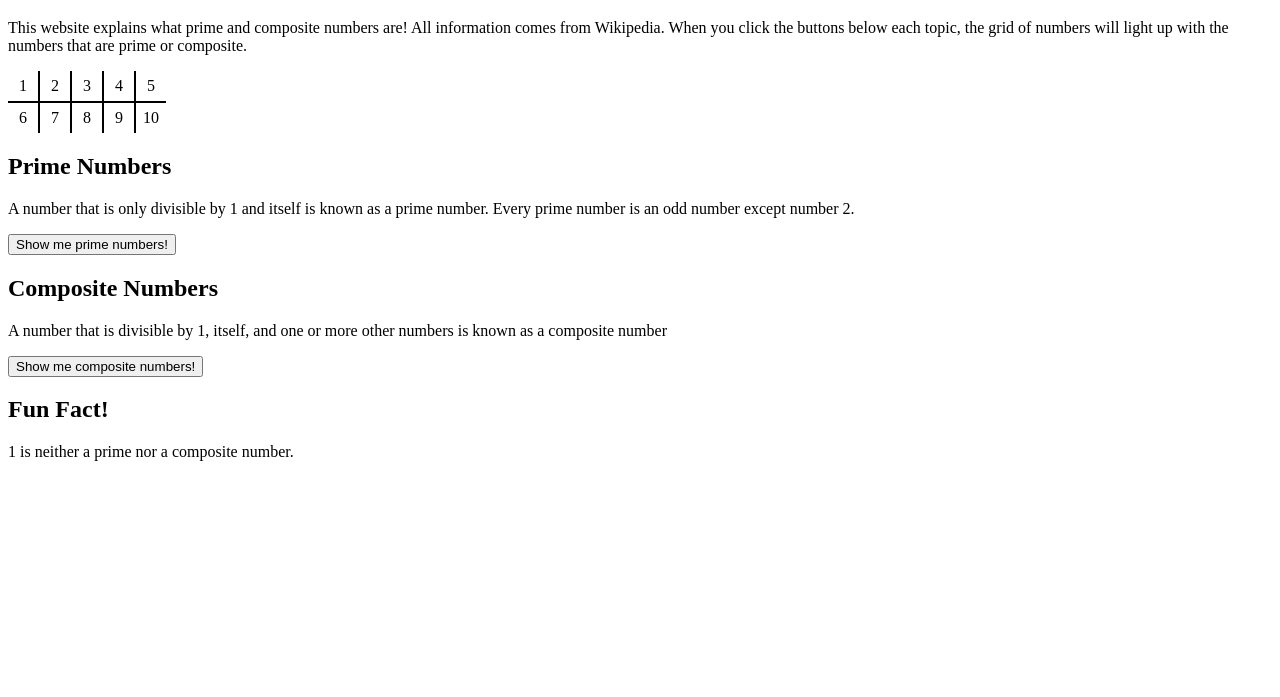
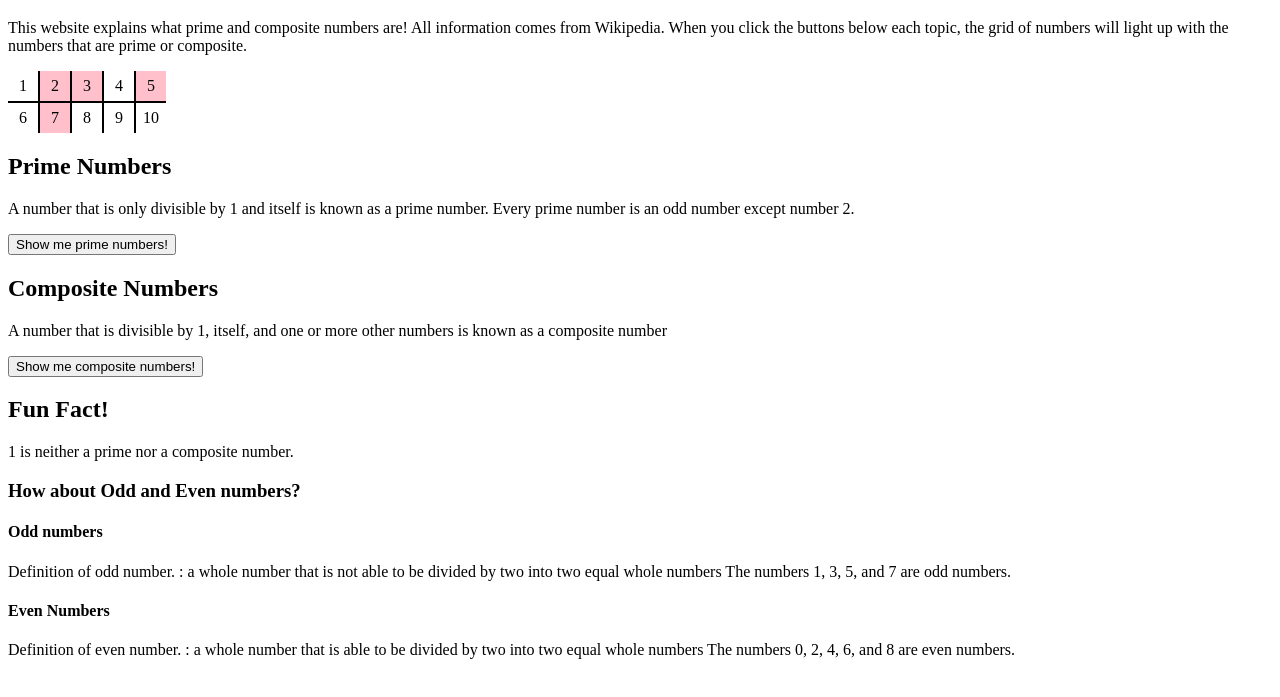
Before and after one commit to selinda-c/number-grid, a plain HTML site: page index.html in a window 1280 px wide. Both pictures are taken after a click on the button "Show me prime numbers!". Shown: the part 61-758 px from the top of the page. Drawn offline with Linux system fonts and the light colour scheme.

Commit message:
add definition odd/even nums

```diff
--- a/index.html
+++ b/index.html
@@ -2,6 +2,7 @@
 <html lang="en-US">
 <head>
   <link rel="stylesheet" href="css/styles.css" type="text/css">
+  <script src="script/script.js"></script>
   <title>A Number Exploration</title>
 </head>
 <body>
@@ -52,5 +53,11 @@
 
   <h2>Fun Fact!</h2>
   <p>1 is neither a prime nor a composite number.</p>
+
+  <h3>How about Odd and Even numbers?</h3>
+  <h4>Odd numbers</h4>
+  <p>Definition of odd number. : a whole number that is not able to be divided by two into two equal whole numbers The numbers 1, 3, 5, and 7 are odd numbers.</p>
+  <h4>Even Numbers</h4>
+  <p>Definition of even number. : a whole number that is able to be divided by two into two equal whole numbers The numbers 0, 2, 4, 6, and 8 are even numbers.</p>
 </body>
 </html>
--- /dev/null
+++ b/script/script.js
@@ -0,0 +1,28 @@
+window.onload = function(){
+  // clear backgroundColor of composite numbers
+  document.querySelector('button#prime').onclick = function(){
+    document.getElementById('n4').style.backgroundColor = null;
+    document.getElementById('n6').style.backgroundColor = null;
+    document.getElementById('n8').style.backgroundColor = null;
+    document.getElementById('n9').style.backgroundColor = null;
+    document.getElementById('n10').style.backgroundColor = null;
+    // turn on prime color backgrounds
+    document.getElementById('n2').style.backgroundColor = 'pink';
+    document.getElementById('n3').style.backgroundColor = 'pink';
+    document.getElementById('n5').style.backgroundColor = 'pink';
+    document.getElementById('n7').style.backgroundColor = 'pink';
+  };
+  // start of click for composite nums
+  document.querySelector('button#composite').onclick = function(){
+    document.getElementById('n2').style.backgroundColor = null;
+    document.getElementById('n3').style.backgroundColor = null;
+    document.getElementById('n5').style.backgroundColor = null;
+    document.getElementById('n7').style.backgroundColor = null;
+  // highlights composite numbers
+    document.getElementById('n4').style.backgroundColor = 'lightgreen';
+    document.getElementById('n6').style.backgroundColor = 'lightgreen';
+    document.getElementById('n8').style.backgroundColor = 'lightgreen';
+    document.getElementById('n9').style.backgroundColor = 'lightgreen';
+    document.getElementById('n10').style.backgroundColor = 'lightgreen';
+  };
+};
```
